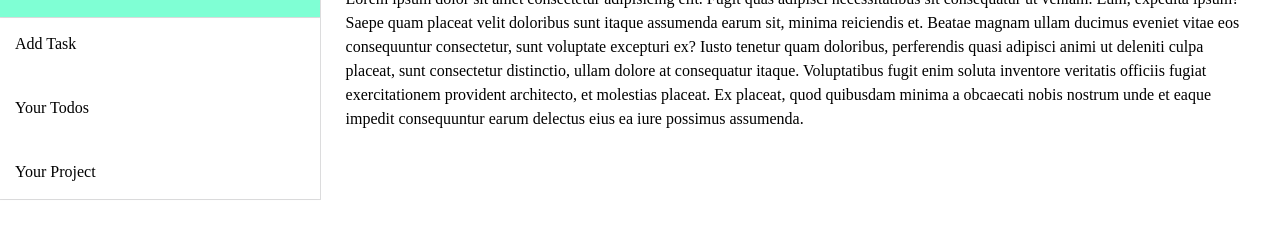
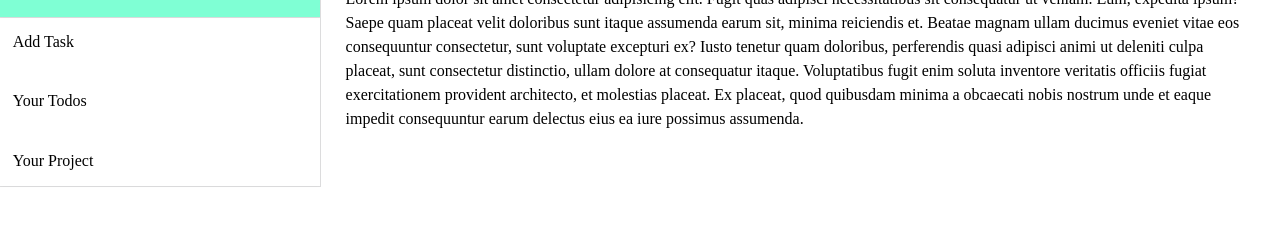
Before and after one commit to Varbris/TOP-ToDoList, a website built with webpack: page src/index.html in a window 1280 px wide. Shown: the part 39-278 px from the top of the page. Built offline with nearby package versions, Linux system fonts and the light colour scheme.

Commit message:
Fix header style

```diff
--- a/src/header.js
+++ b/src/header.js
@@ -34,12 +34,16 @@ export function header() {
     createNavLi("nav-item", createAnchor("Your Todos", "/YourTodos"))
   );
 
-  navbarList.appendChild(
-    createNavLi(
-      "nav-item",
-      createButton("add-project-btn", "addProjectButton", "Your Project")
-    )
-  );
+  const projectElement = [
+    createAnchor("Your Project", "/myProject"),
+    createButton("add-project-btn", "addProjectButton", ""),
+  ];
+  const myProjectLink = createCustomElement("li");
+  myProjectLink.addAttribute("class", "nav-item");
+  projectElement.forEach(function (element) {
+    myProjectLink.addChild(element);
+  });
+  navbarList.appendChild(myProjectLink.element);
 
   if (myLocal().isExist("myProject")) {
     const myLocalData = myLocal().getStorage("myProject");
--- a/src/main.js
+++ b/src/main.js
@@ -59,4 +59,10 @@ function updateArticle(currentPath) {
     });
   }
 }
-export { main, updateArticle };
+
+function updateHeader(currentPath) {
+  if (currentPath === "/" || currentPath === "") {
+    console.log(currentPath);
+  }
+}
+export { main, updateArticle, updateHeader };
--- a/src/modal.js
+++ b/src/modal.js
@@ -1,4 +1,4 @@
-import { updateArticle } from "./main.js";
+import { updateArticle, updateHeader } from "./main.js";
 import Form from "./form.js";
 
 import myLocal from "./myLocal.js";
@@ -83,6 +83,7 @@ function addProjectModal() {
     const myStorage = myLocal().getStorage(storageName);
     myStorage.push(name.value);
     myLocal().setStorage(storageName, myStorage);
+    updateHeader(window.location.pathname);
     myModal.close();
   });
   myModal.appendChild(getForm);
--- a/src/style.css
+++ b/src/style.css
@@ -101,16 +101,14 @@ header {
 .nav-item {
   background-color: none;
   background: none;
+  display: grid;
+  grid-template-columns: 1fr 1fr;
+  align-items: center;
+  padding: 1vw;
 }
 
-.navbar-nav .nav-item a {
-  display: flex;
-  flex-direction: row;
-  padding: 15px;
-}
-
-.navbar-nav .nav-item a {
-  width: 24vw;
+.nav-item button {
+  text-align: start;
 }
 
 .add-task-button {
@@ -143,16 +141,6 @@ header {
   position: relative;
 }
 
-.nav-item button {
-  text-align: start;
-  display: grid;
-  grid-template-columns: 1fr 1fr;
-  column-gap: 10vw;
-  padding: 15px;
-  align-items: stretch;
-  justify-items: end;
-}
-
 main {
   padding: 2vw;
 }
@@ -181,10 +169,15 @@ main {
   background-color: none;
   border: none;
   background: none;
-  padding: 0;
+  width: 50px;
+  justify-self: end;
 }
 
+.add-project-btn:active {
+  width: 35px;
+}
 .add-icon {
   width: 30px;
+  margin: 0 auto;
   display: none;
 }
```
